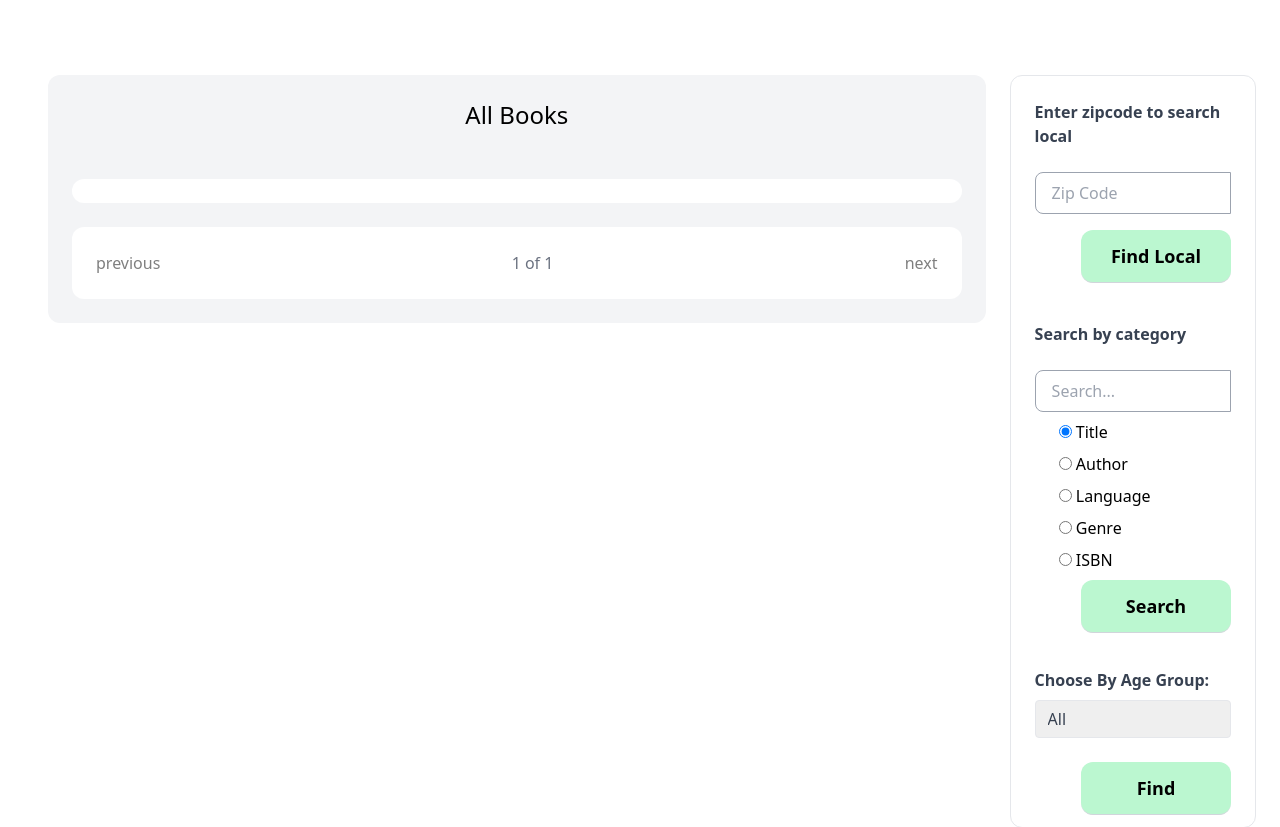
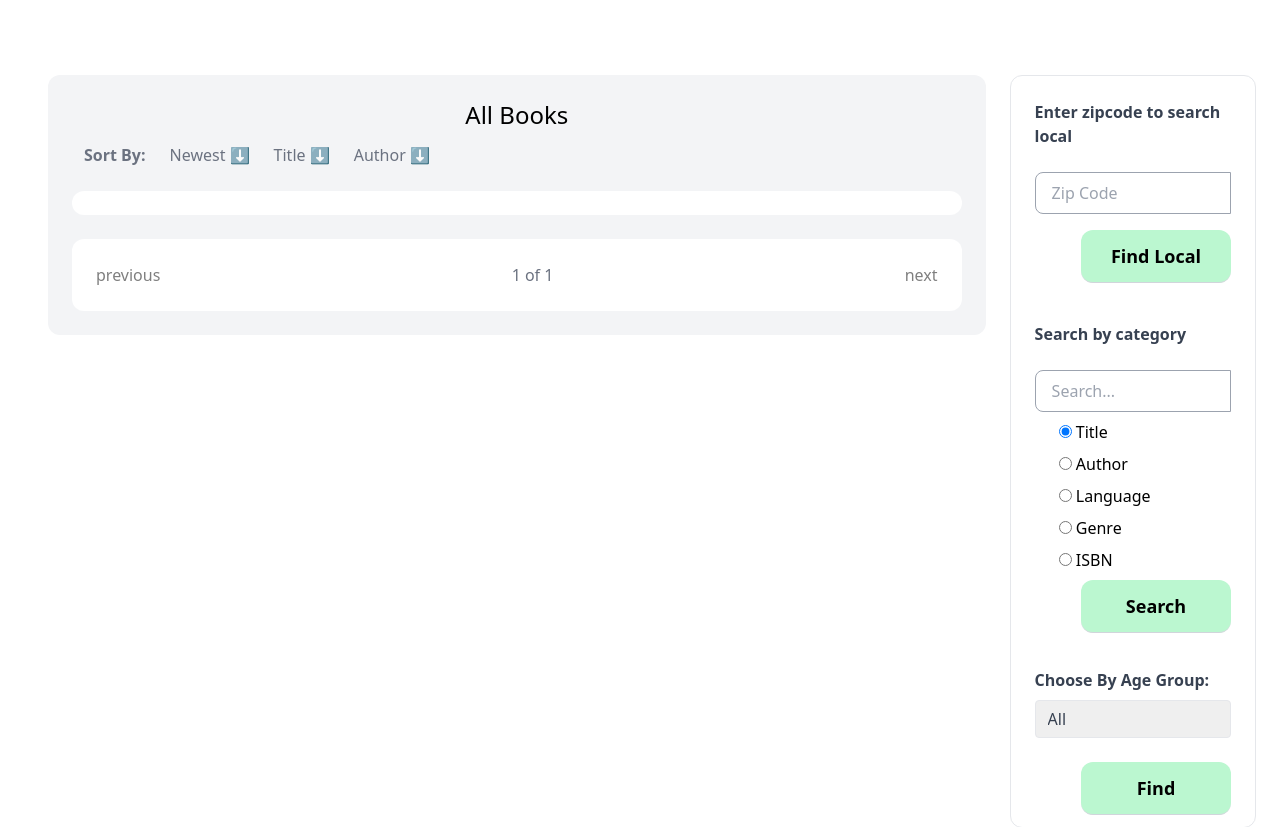
Before and after one commit to CatherineBandarchuk/AntiqueAndRare, a Django app: page /?sort=-added_at in a window 1280 px wide. Shown: the part 314-1141 px from the top of the page. Run offline with Django 4.2, Linux system fonts and the light colour scheme; the visitor is signed in with stand-in values (Sample User, id 1); data that the repository does not hold is empty; some libraries are stand-ins or nearby versions.

Commit message:
Added sort option

```diff
--- a/main/templates/main/index.html
+++ b/main/templates/main/index.html
@@ -6,9 +6,16 @@
     <div class="flex justify-between">
         <div class="mt-6 px-6 bg-white rounded-xl gap-3" style="float: left; width: 80%;">
             <div class="mt-6 px-6 py-6 bg-gray-100 rounded-xl">
-                <h2 class="mb-12 text-2xl text-center">All Books</h2>
+                <h2 class="mb-3 text-2xl text-center">All Books</h2>
 
-                <div class="mt-6 px-6 py-3 bg-white rounded-xl gap-3">
+                <div class="flex gap-6 text-gray-500 px-3">
+                    <p><strong>Sort By:</strong> </p>
+                    <a href="?sort=-added_at" id="new_sort" data-sort="added_at">Newest ⬇️</a>
+                    <a href="?sort=title" id="title_sort" data-sort="title">Title ⬇️</a>
+                    <a href="?sort=author" id="author_sort" data-sort="author">Author ⬇️</a>
+                </div>
+
+                <div class="mt-6 px-6 py-3 bg-white rounded-xl">
                     {% for book in page_obj %}
                     <div class="rounded-xl border border-gray-200 p-2">
                         <table>
--- a/main/views.py
+++ b/main/views.py
@@ -33,6 +33,12 @@ def index(request):
     else:
         books = Book.objects.filter(available=True)
 
+    sort_by = request.GET.get('sort', '-added_at')
+    if sort_by:
+        books = Book.objects.filter(owner_user_id = request.user).order_by(sort_by)
+    else:
+        books = Book.objects.filter(owner_user_id = request.user)
+
     paginator = Paginator(books, 10)
     page_number = request.GET.get('page')
     page_obj = paginator.get_page(page_number)
```
Also changed, not shown: bookshelf/templates/bookshelf/index.html (+8 -1 lines), bookshelf/views.py (+6 -1 lines), media/book_images/3156693_grande_uMzKRHj.webp (added), media/book_images/ef1c72ff839a489a00bc2e7fad640139_grande.webp (added).
